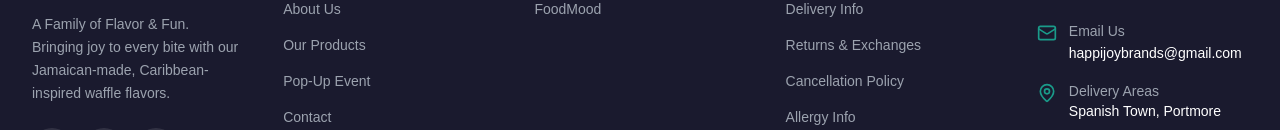
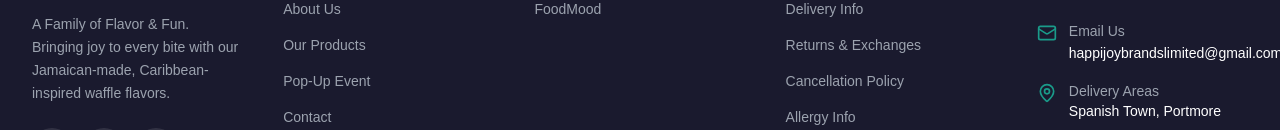
Before and after one commit to JabezRoberts/happijoy-brands, a React (Vite) app: page / in a window 1280 px wide. Shown: the part 5689-5819 px from the top of the page. Built offline with nearby package versions, Linux system fonts and the light colour scheme.

Commit message:
Final updates to About change copy and media:

```diff
--- a/src/components/Footer.tsx
+++ b/src/components/Footer.tsx
@@ -158,8 +158,8 @@ const Footer = ({ navigateTo }: FooterProps) => {
                 <Mail className="w-5 h-5 text-[#1a9b8a] mt-0.5 flex-shrink-0" />
                 <div>
                   <p className="text-sm text-gray-400">Email Us</p>
-                  <a href="mailto:happijoybrands@gmail.com" className="text-white hover:text-[#ffc107] transition-colors text-sm">
-                    happijoybrands@gmail.com
+                  <a href="mailto:happijoybrandslimited@gmail.com" className="text-white hover:text-[#ffc107] transition-colors text-sm">
+                    happijoybrandslimited@gmail.com
                   </a>
                 </div>
               </li>
--- a/src/pages/AboutPage.tsx
+++ b/src/pages/AboutPage.tsx
@@ -103,7 +103,7 @@ const AboutPage = () => {
             </div>
             <div className="relative">
               <img
-                src="/images/from-yummi-to-happi-2.png"
+                src="/images/yummi-to-happijoy.png"
                 alt="HappiJoy Waffles Products"
                 className="w-full rounded-3xl shadow-xl"
               />
@@ -255,9 +255,9 @@ const AboutPage = () => {
                     <Users className="w-6 h-6 text-gray-900" />
                   </div>
                   <div>
-                    <h3 className="font-semibold text-gray-900 mb-1">Family Recipe</h3>
+                    <h3 className="font-semibold text-gray-900 mb-1">Premium Flavors</h3>
                     <p className="text-gray-600 text-sm">
-                      Our recipes are crafted with love and passed down through generations.
+                      Our recipes are crafted with the finest spices and ingredients that burst with flavor.
                     </p>
                   </div>
                 </div>
--- a/src/pages/ContactPage.tsx
+++ b/src/pages/ContactPage.tsx
@@ -71,8 +71,8 @@ const ContactPage = () => {
     {
       icon: Mail,
       title: 'Email Us',
-      content: 'happijoybrands@gmail.com',
-      href: 'mailto:happijoybrands@gmail.com',
+      content: 'happijoybrandslimited@gmail.com',
+      href: 'mailto:happijoybrandslimited@gmail.com',
     },
     {
       icon: MapPin,
--- a/src/pages/FAQPage.tsx
+++ b/src/pages/FAQPage.tsx
@@ -65,10 +65,10 @@ const FAQPage = () => {
           </a>
           , Email:{' '}
           <a
-            href="mailto:happijoywafflesja@gmail.com"
+            href="mailto:happijoywafflesjalimited@gmail.com"
             className="text-[#1a9b8a] font-medium hover:underline"
           >
-            happijoywafflesja@gmail.com
+            happijoywafflesjalimited@gmail.com
           </a>
           , or DM us on Instagram{' '}
           <a
```
Also changed, not shown: public/images/yummi-to-happijoy.png (added).
